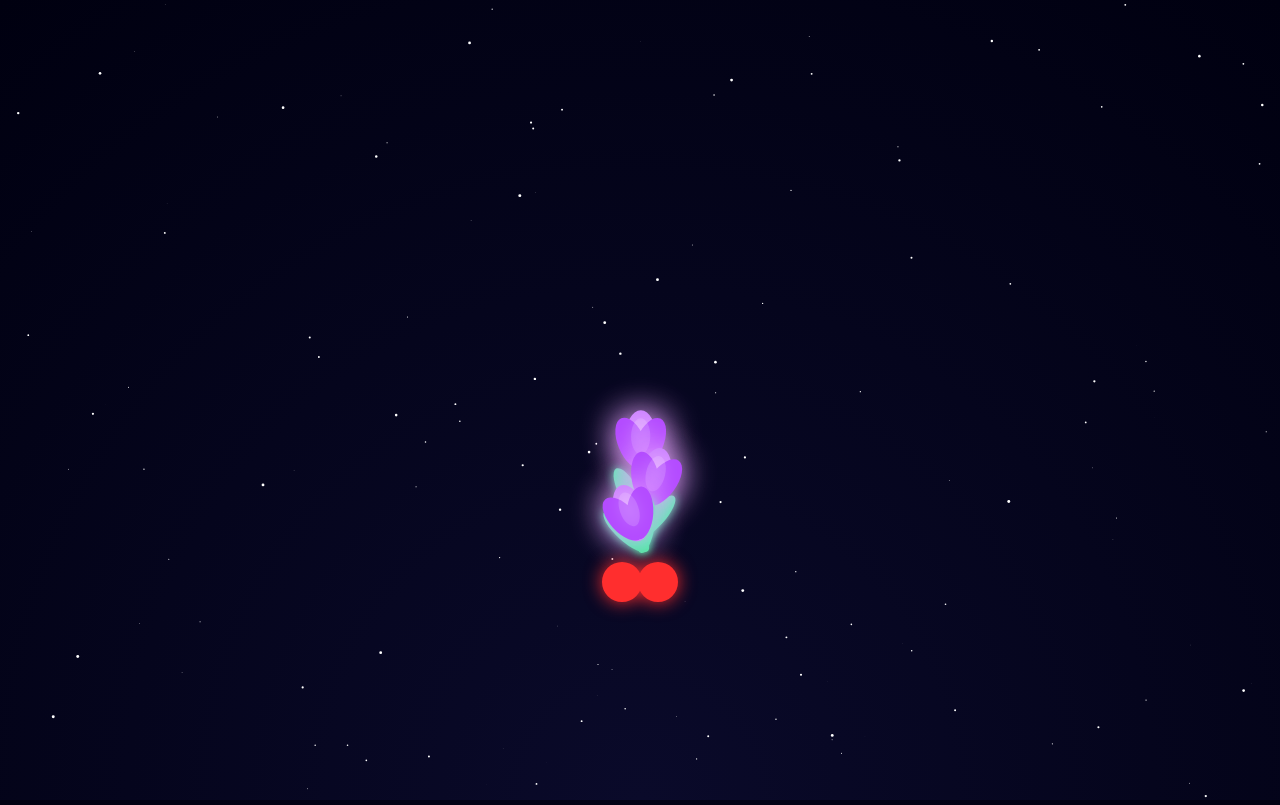
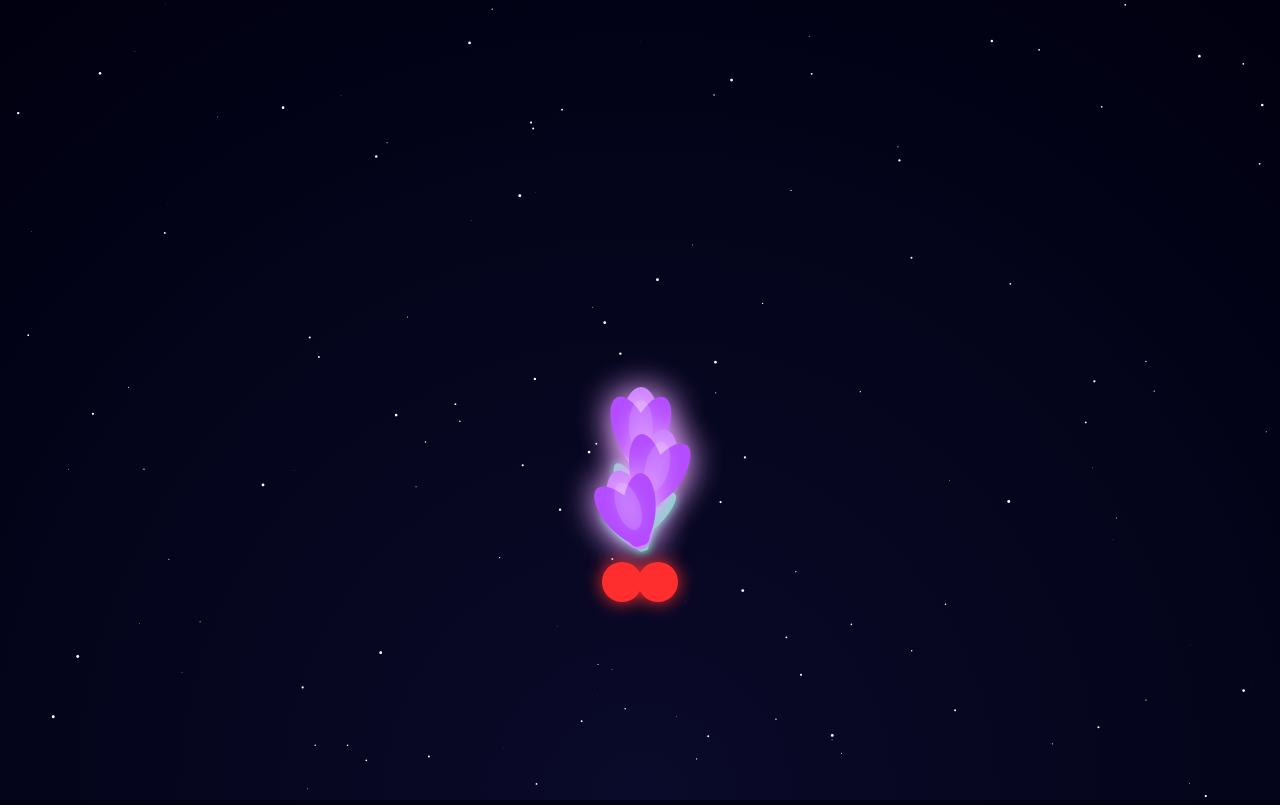
Before and after one commit to lolxd5775/Para-ti, a plain HTML site: page index.html in a window 1280 px wide. Both pictures are taken after a click on the button "Para ti ✨". Drawn offline with Linux system fonts and the light colour scheme.

Commit message:
Update index.html

```diff
--- a/index.html
+++ b/index.html
@@ -75,6 +75,7 @@
       window.addEventListener('resize', resize);
 
       let tiempo = 0;
+      let ultimoFrame = 0; // control FPS
       let progresoGlobal = 0;
 
       // Ajustes de rendimiento para móvil
@@ -113,9 +114,7 @@
 
       function crearEstrellas() {
         estrellas.length = 0;
-        const totalEstrellas = window.innerWidth < 768 ? 50 : 140;
-         for (let i = 0; i < totalEstrellas; i++) {
-
+        for (let i = 0; i < (esMovil ? 60 : 140); i++) {
           estrellas.push({
             x: Math.random() * canvas.width,
             y: Math.random() * canvas.height,
@@ -140,7 +139,8 @@
         const compensacionY = (t.largo || 0);
         // Altura base uniforme para todos (mismo largo visual)
         // Largo general de los tulipanes (ajustado)
-        const alturaBase = window.innerWidth < 768 ? 380 : 270;
+        // Altura base optimizada (más grande y uniforme)
+        const alturaBase = esMovil ? 420 : 300;
 
         // Altura visual IGUAL para todos los tulipanes
         // Largo del tallo: base + ajuste individual
@@ -154,7 +154,7 @@
 
         // Tallo
         ctx.strokeStyle = '#39ffb6';
-        ctx.lineWidth = 4;
+        ctx.lineWidth = esMovil ? 5 : 4;
         ctx.beginPath();
         ctx.moveTo(0, 0);
         ctx.quadraticCurveTo(0, -altura * 0.6, 0, -altura);
@@ -183,10 +183,9 @@
         ctx.fillStyle = '#c77dff';
 
         // Tamaño de la flor (ancho/volumen independiente del largo)
-        const escalaFlor = window.innerWidth < 768 ? 1.8 : 1;
-        const w = 16 * t.tam * escalaFlor;
-        const h = 30 * t.tam * escalaFlor;
-
+        // Flor MÁS grande y visible
+        const w = (esMovil ? 34 : 20) * t.tam;
+        const h = (esMovil ? 68 : 42) * t.tam;
 
         // pétalo central
         ctx.beginPath();
@@ -232,19 +231,30 @@
         carta.style.display = 'none';
       });
 
-      function animar() {
+      function animar(timestamp) {
+        // Limitar FPS en móvil para evitar lag
+        if (esMovil) {
+          if (timestamp - ultimoFrame < 33) { // ~30fps
+            requestAnimationFrame(animar);
+            return;
+          }
+          ultimoFrame = timestamp;
+        }
         tiempo += 0.02;
+        // Limpieza optimizada
         ctx.clearRect(0, 0, canvas.width, canvas.height);
 
         // Estrellas
         ctx.fillStyle = 'white';
+        // Dibujar estrellas (muy liviano)
         estrellas.forEach(e => {
           ctx.beginPath();
           ctx.arc(e.x, e.y, e.r, 0, Math.PI * 2);
           ctx.fill();
         });
 
-        if (window.innerWidth >= 768 && Math.random() < 0.012) estrellaFugaz();
+        // Estrellas fugaces solo escritorio
+        if (!esMovil && Math.random() < 0.01) estrellaFugaz();
 
         fugaces.forEach((f, i) => {
           ctx.strokeStyle = 'rgba(255,255,255,0.8)';
@@ -263,9 +273,8 @@
 
         // Posición base del ramo (un poco más arriba, pero conservando el largo)
         // Subimos el ramo para que no quede tan abajo
-        const esMovil = window.innerWidth < 768;
-        const baseY = esMovil ? canvas.height * 0.6 : canvas.height - 260;
-
+        // Posición del ramo (más centrado y grande en móvil)
+        const baseY = esMovil ? canvas.height * 0.55 : canvas.height - 260;
         tulipanes.forEach(t => {
           if (progresoGlobal > t.delay) {
             const p = Math.min(1, (progresoGlobal - t.delay) * 1.1);
```
